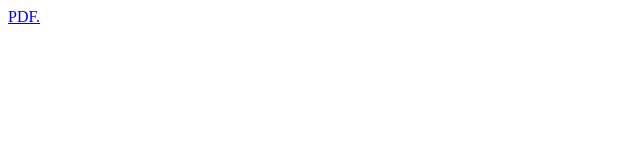
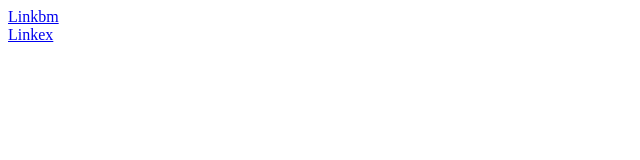
Before and after one commit to denjar90/pdftesting, a plain HTML site: page index.html in a window 1280 px wide. Shown: the full height of the page, 0-640 px from the left. Drawn offline with Linux system fonts and the light colour scheme.

Commit message:
Update index.html

```diff
--- a/index.html
+++ b/index.html
@@ -1 +1,3 @@
-<a href="https://denjar90.github.io/pdftesting/Bogenmas.pdf" target="_blank">PDF.</a>
+<a href="https://denjar90.github.io/pdftesting/Bogenmas.pdf" target="_blank">Linkbm</a>
+<br>
+<a href="https://denjar90.github.io/pdftesting/excel.pdf" target="_blank">Linkex</a>
```
